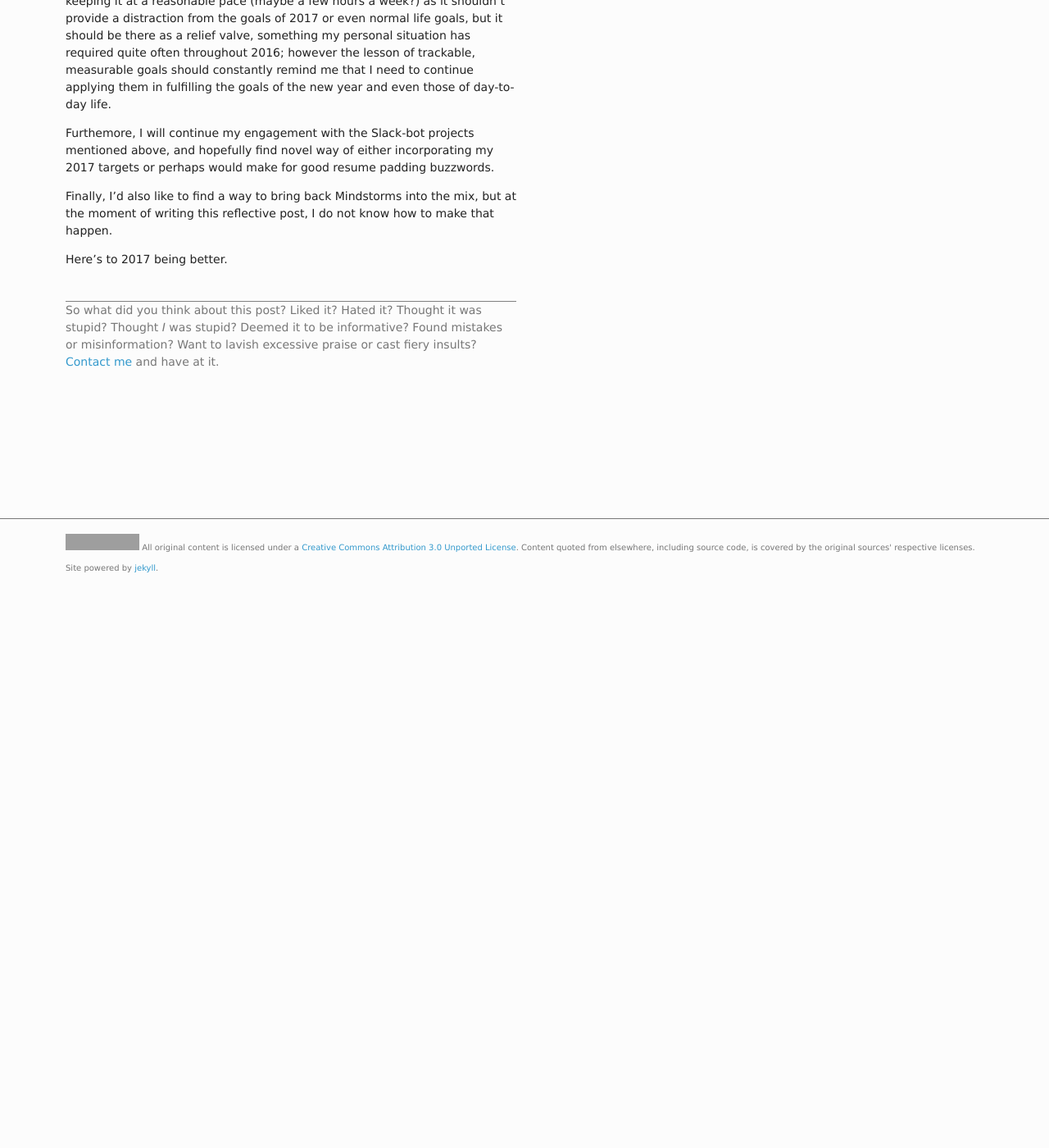
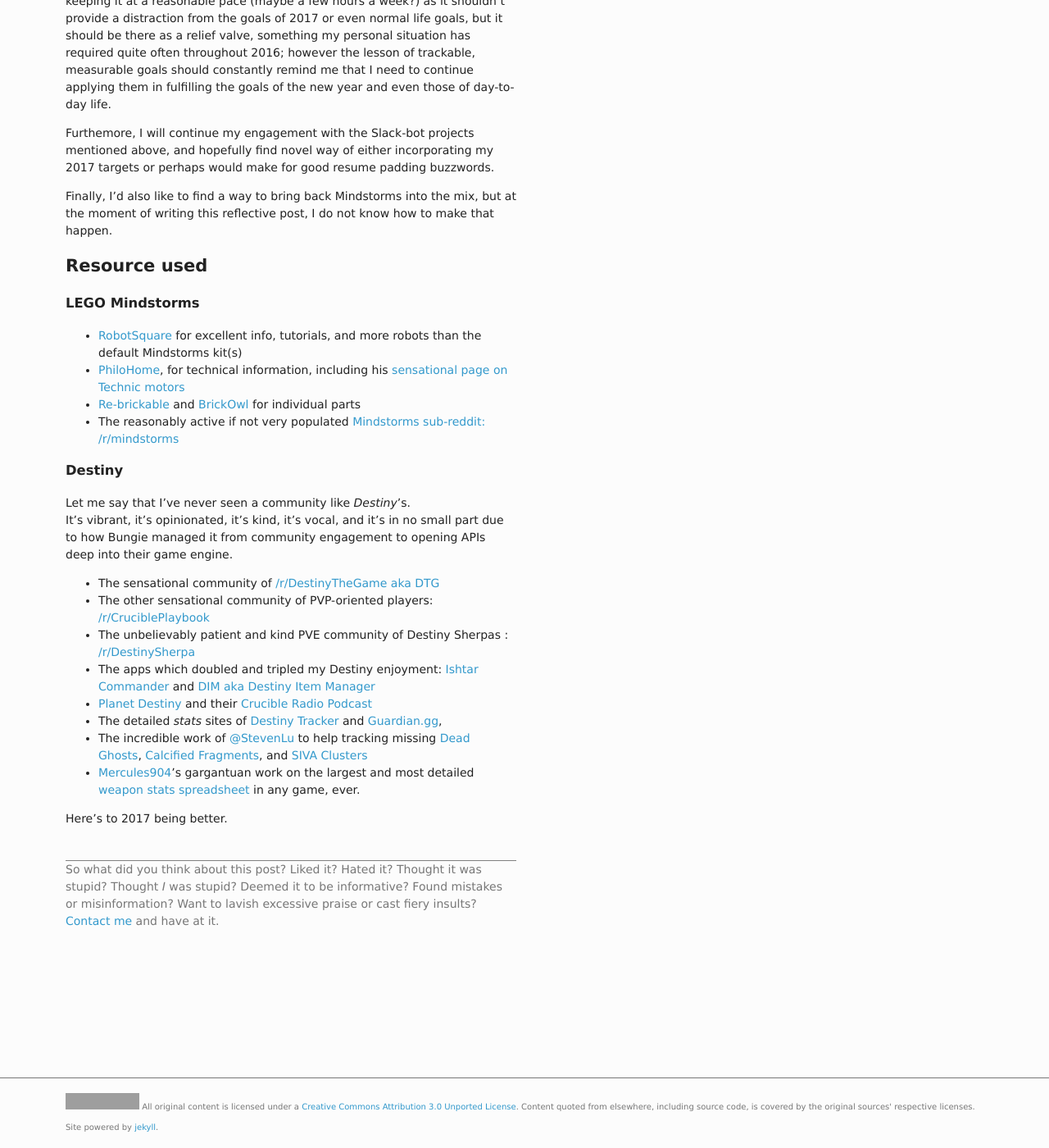
Before and after one commit to AYearOf/ayearof.github.io, a Jekyll site: the page built from _posts/2016-12-31-2016_in_review.md, in a window 1280 px wide and 1400 px high, scrolled down 1582 px. Shown: the whole window at 82% size. Built offline with Jekyll 4.4.1, drawn with Linux system fonts in a browser that asks for light colours; before the commit the page ends 2300 px from its top, so only the background shows below that; grey boxes are pictures that could not be loaded.

Commit message:
added resources for 2016 activities

```diff
--- a/_posts/2016-12-31-2016_in_review.md
+++ b/_posts/2016-12-31-2016_in_review.md
@@ -84,6 +84,36 @@
 but at the moment of writing this reflective post, I do not know
 how to make that happen.
 
+## Resource used
+
+### LEGO Mindstorms
+
+- [RobotSquare](http://robotsquare.com) for excellent info, tutorials, and more robots than the default Mindstorms kit(s)
+- [PhiloHome](http://www.philohome.com/), for technical information, including his [sensational page on Technic motors](http://www.philohome.com/motors/motorcomp.htm)
+- [Re-brickable](http://rebrickable.com/) and [BrickOwl](http://www.brickowl.com) for individual parts
+- The reasonably active if not very populated [Mindstorms sub-reddit: /r/mindstorms](https://www.reddit.com/r/mindstorms/)
+
+### Destiny
+
+Let me say that I've never seen a community like *Destiny*'s.
+It's vibrant, it's opinionated, it's kind, it's vocal, and it's
+in no small part due to how Bungie managed it from community engagement
+to opening APIs deep into their game engine.
+
+- The sensational community of [/r/DestinyTheGame aka DTG](https://www.reddit.com/r/DestinyTheGame/)
+- The other sensational community of PVP-oriented players: [/r/CruciblePlaybook](https://www.reddit.com/r/CruciblePlaybook/)
+- The unbelievably patient and kind PVE community of Destiny Sherpas : [/r/DestinySherpa](https://www.reddit.com/r/DestinySherpa/)
+- The apps which doubled and tripled my Destiny enjoyment: [Ishtar Commander](https://twitter.com/ishtarcommander) and [DIM aka Destiny Item Manager](https://destinyitemmanager.com)
+- [Planet Destiny](http://planetdestiny.com) and their [Crucible Radio Podcast](http://planetdestiny.com/crucibleradio/)
+- The detailed *stats* sites of [Destiny Tracker](http://destinytracker.com) and [Guardian.gg](http://guardian.gg/en),
+- The incredible work of [@StevenLu](http://twitter.com/stevenlu) to help tracking
+  missing [Dead Ghosts](https://destinydeadghosts.com), [Calcified Fragments](http://destinycalcifiedfragments.com),
+  and [SIVA Clusters](http://destinysivaclusters.com)
+- [Mercules904](https://www.reddit.com/user/Mercules904)'s gargantuan work on
+  the largest and most detailed [weapon stats spreadsheet](https://docs.google.com/spreadsheets/d/1GtrNjOBJddXWzXh3rf45eED31XoyfYFUX71JU32tg2E/htmlview?usp=sharing&sle=true#) in any game, ever.
+
+
+
 Here's to 2017 being better.
 
 
```
